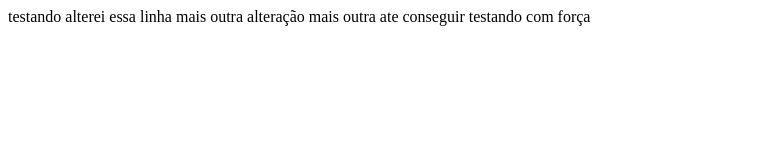
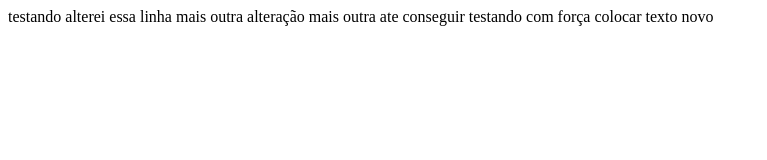
Before and after one commit to tmedeirosb/teste, a plain HTML site: page index.html in a window 1280 px wide. Shown: the whole page, without its empty margins (0-767 px from the left). Drawn offline with Linux system fonts and the light colour scheme.

Commit message:
mais outra alteração

```diff
--- a/index.html
+++ b/index.html
@@ -4,4 +4,6 @@
 	mais outra alteração
 	mais outra ate conseguir
 	testando com força
+
+	colocar texto novo
 </html>
```
